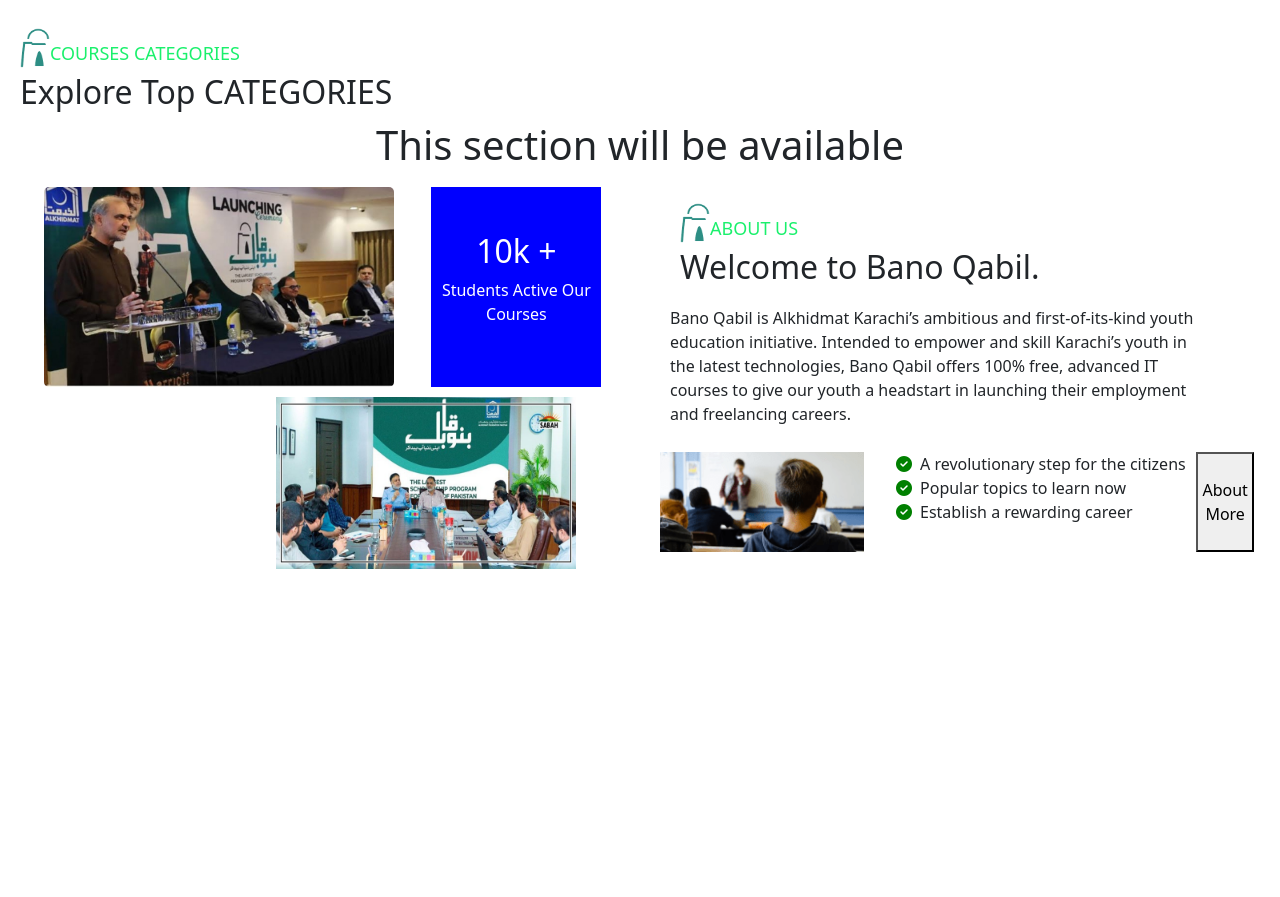
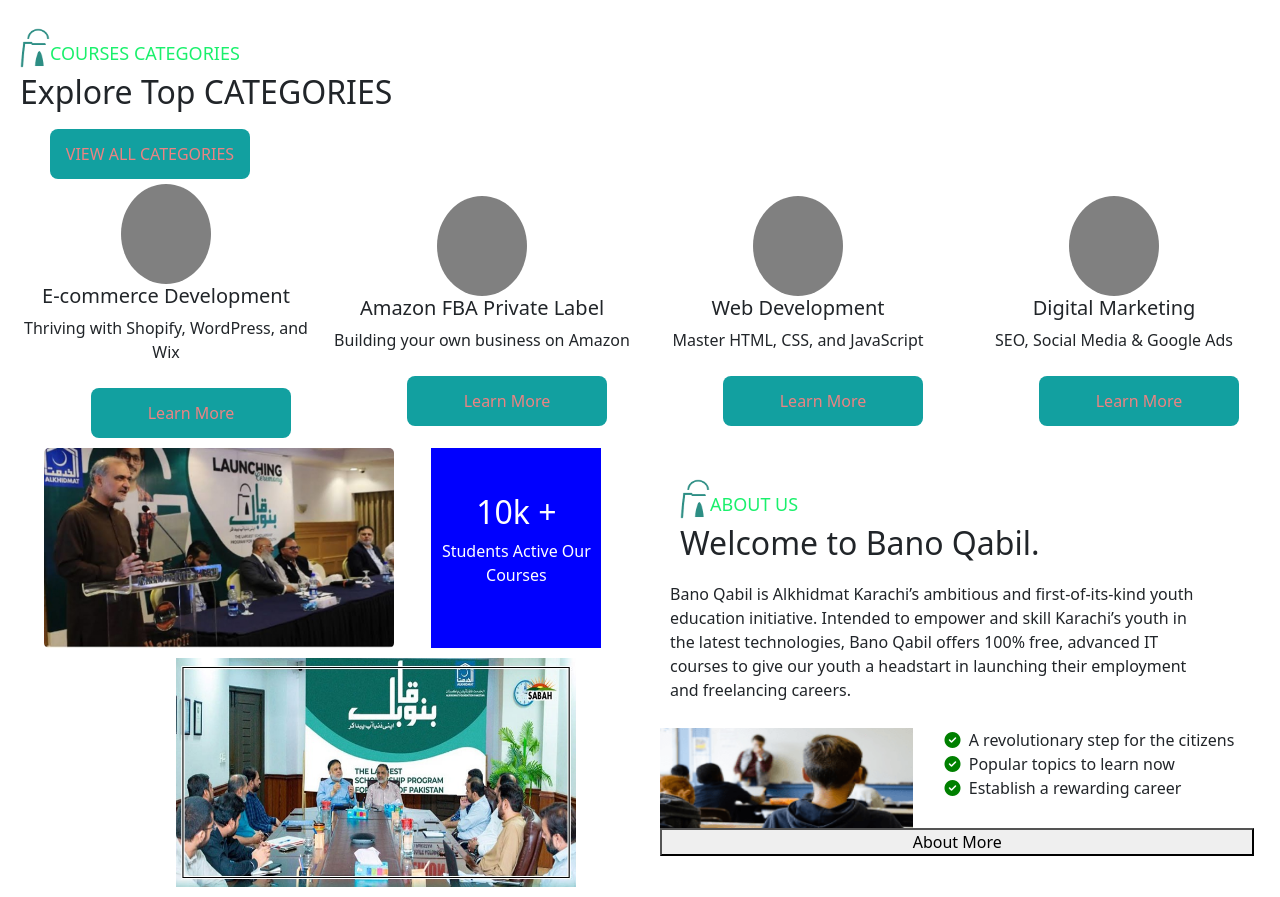
Before and after one commit to AbdulGhaffar-coder1/Bano-Qabil-mid-Term-Project, a plain HTML site: page index.html in a window 1280 px wide. Shown: the part 1480-2377 px from the top of the page. Before the commit the page ends 2059 px from the top, so only its background shows below. Drawn offline with nearby package versions, Linux system fonts and the light colour scheme.

Commit message:
Changed code

```diff
--- /dev/null
+++ b/home.JS
@@ -0,0 +1,8 @@
+let card = document.querySelector(".course");
+let circle = document.querySelector(".cricle");
+card.addEventListener("mouseover", function() {
+    circle.style.backgroundColor = "green";
+})
+card.addEventListener("mouseout", function() {
+    circle.style.backgroundColor = "grey";
+})
--- a/home.css
+++ b/home.css
@@ -148,8 +148,8 @@
 }
 
 .meet {
-    width: 300px;
-    margin-left: 220px;
+    width: 400px;
+    margin-left: 120px;
     margin-top: 10px;
 }
 
@@ -214,3 +214,79 @@
 .new {
     display: flex;
 }
+
+.about-btn {
+    width: 160px;
+    height: 50px;
+    background-color: rgb(18, 160, 160);
+    color: white;
+    margin-top: 8px;
+    border-radius: 8px;
+}
+
+.course-btn {
+    width: 200px;
+    height: 50px;
+    background-color: rgb(18, 160, 160);
+    color: white;
+    margin-top: 8px;
+    border-radius: 8px;
+    margin-left: 50px;
+    border: none;
+}
+
+.carousel-wrapper {
+    max-width: 100%;
+    overflow: hidden;
+}
+
+#categoryCarousel {
+    transition: transform 0.5s ease;
+}
+
+.transition {
+    transition: transform 0.5s ease-in-out;
+}
+
+.Allcourses {
+    display: flex;
+    justify-content: space-evenly;
+}
+
+.course {
+    width: 300px;
+    display: flex;
+    flex-direction: column;
+    justify-content: center;
+    align-items: center;
+    text-align: center;
+}
+
+.title {
+    font-size: 20px;
+}
+
+.course-btn {
+    width: 200px;
+    height: 50px;
+    background-color: rgb(18, 160, 160);
+    color: rgb(236, 131, 131);
+    margin-top: 8px;
+    border-radius: 8px;
+    border: none;
+
+}
+
+.cricle {
+    width: 90px;
+    height: 50px;
+    border-radius: 50%;
+    height: 100px;
+    border-radius: 50%;
+    background-color: grey;
+    margin-top: 5px;
+}
+
+.cricle:hover {
+    background-color: green;
+}
--- a/index.html
+++ b/index.html
@@ -208,18 +208,50 @@
     <section class="courses">
         <div class="logoT">
             <img src="./Images/mazar e Qaid logo.png" alt="Textlogo" class="Textlogo">
-            <h4 class="head4">
-                COURSES CATEGORIES
+            <h4 class="head4">COURSES CATEGORIES</h4>
+        </div>
 
-            </h4>
+        <h2 class="head2">Explore Top CATEGORIES</h2>
+        <button class="course-btn">VIEW ALL CATEGORIES</button>
+
+        <div class="Allcourses">
+
+            <!-- Card 1 -->
+            <div class="course">
+                <div class="cricle"></div>
+
+                <h4 class="title">E-commerce Development</h4>
+                <p class="description">Thriving with Shopify, WordPress, and Wix</p>
+                <button class="course-btn">Learn More</button>
+            </div>
+
+            <!-- Card 2 -->
+            <div class="course">
+                <div class="cricle"></div>
+                <h4 class="title">Amazon FBA Private Label</h4>
+                <p class="description">Building your own business on Amazon</p>
+                <button class="course-btn">Learn More</button>
+            </div>
+
+            <!-- Card 3 -->
+            <div class="course">
+                <div class="cricle"></div>
+                <h4 class="title">Web Development</h4>
+                <p class="description">Master HTML, CSS, and JavaScript</p>
+                <button class="course-btn">Learn More</button>
+            </div>
+
+            <!-- Card 4 -->
+            <div class="course">
+                <div class="cricle"></div>
+                <h4 class="title">Digital Marketing</h4>
+                <p class="description">SEO, Social Media & Google Ads</p>
+                <button class="course-btn">Learn More</button>
+            </div>
+
         </div>
-        <h2 class="head2">
-            Explore Top CATEGORIES
+    </section>
 
-        </h2>
-        <h1>This section will be available </h1>
-
-    </section>
 
 
     <section class="main-about">
@@ -268,9 +300,8 @@
                     <li><i class="fa-solid fa-circle-check" id="check"></i> Popular topics to learn now</li>
                     <li><i class="fa-solid fa-circle-check" id="check"></i> Establish a rewarding career</li>
                 </ul>
-                <button class="Donate">About More</button>
             </div>
-
+            <button class="About-btn">About More</button>
         </div>
 
 
@@ -278,9 +309,12 @@
     </section>
     <script src="https://cdn.jsdelivr.net/npm/bootstrap@5.3.5/dist/js/bootstrap.bundle.min.js" integrity="sha384-k6d4wzSIapyDyv1kpU366/PK5hCdSbCRGRCMv+eplOQJWyd1fbcAu9OCUj5zNLiq" crossorigin="anonymous"></script>
     <script src="header.JS"></script>
+    <script src="home.JS"></script>
 
 
 
 </body>
 
 </html>
+
+</html>
```
Also changed, not shown: Images/BanoQabil.png (added), Images/CleanWater.png (added), Images/CommunityService.png (added), Images/DigitalMarketing-1.jpg (added), Images/Disaster.png (added), Images/Education.png (added), Images/Health.png (added), Images/Mawakhat.png (added), Images/Orphan.png (added), Images/amazon-img.jpeg (added), Images/graphic-img.jpeg (added), Images/web-dev-img.jpeg (added).
